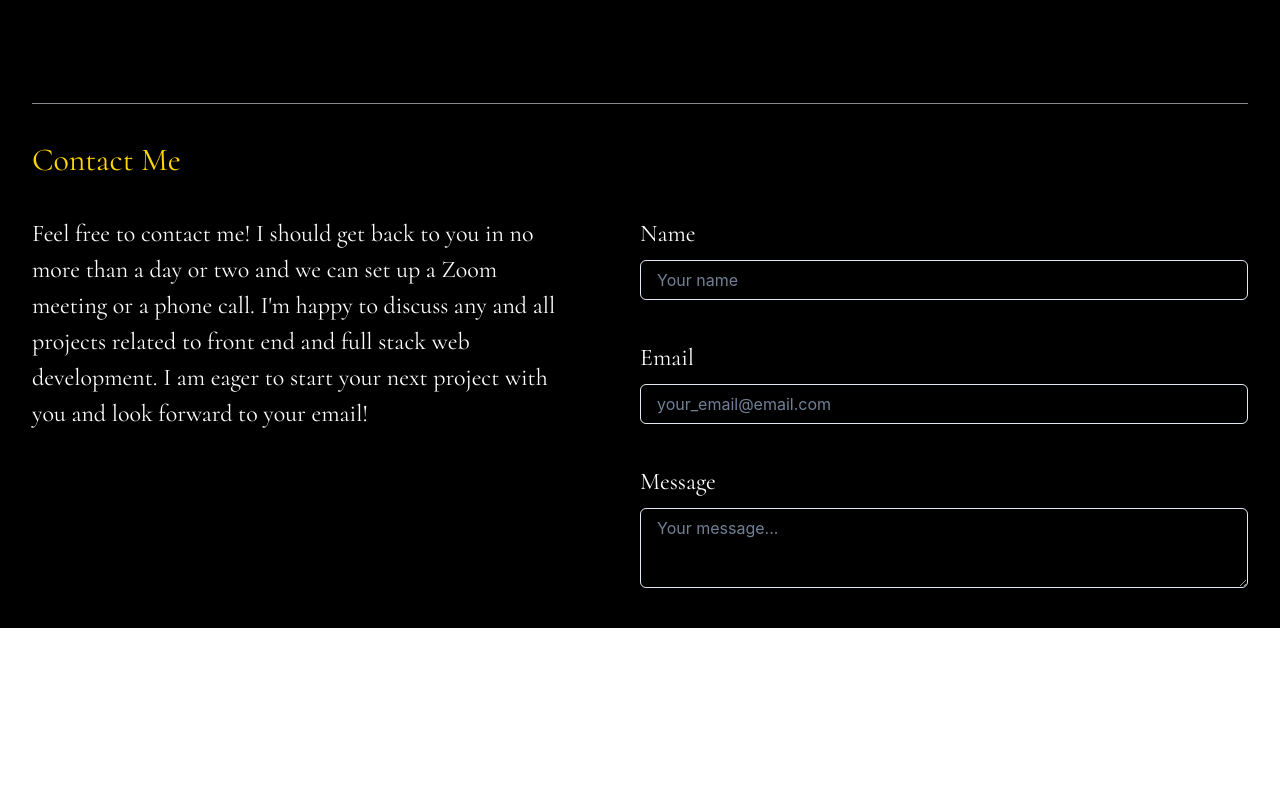
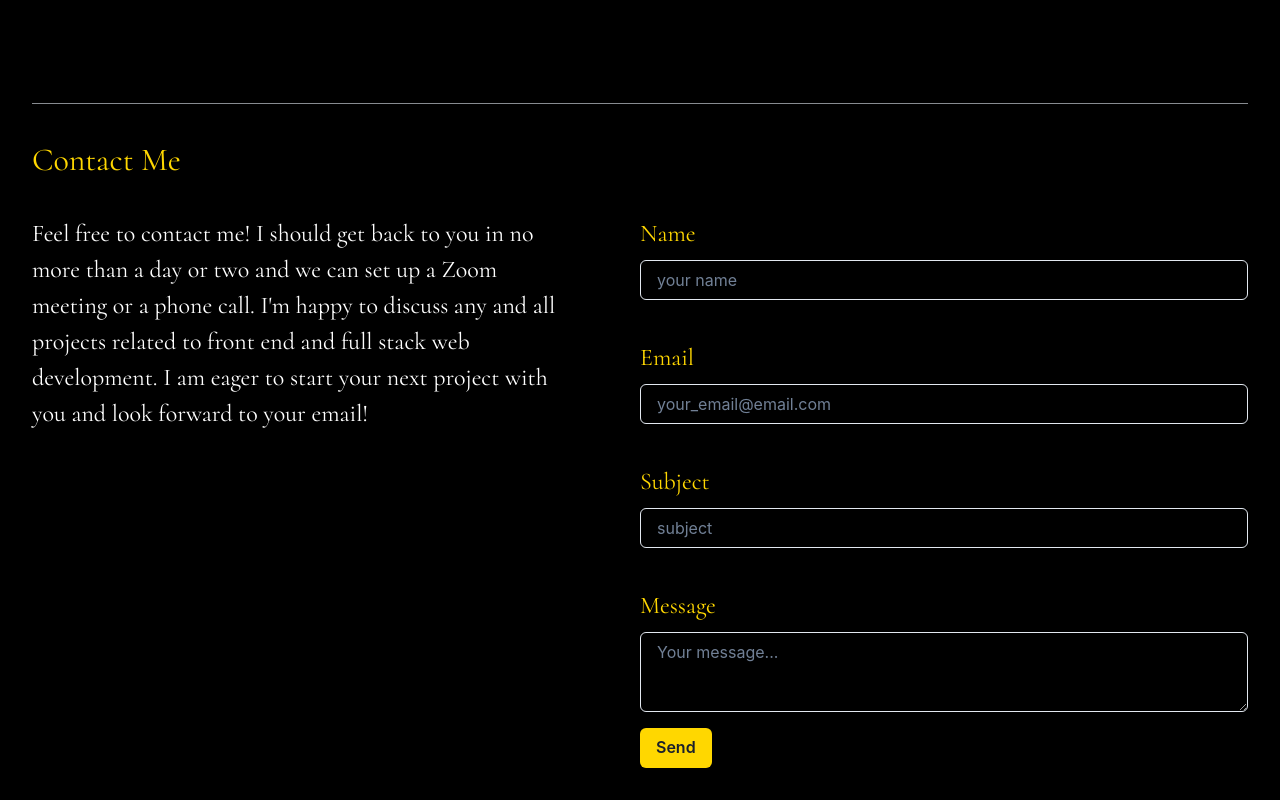
Before and after one commit to SeanLaTour/mysite, a Gatsby site: page / in a window 1280 px wide. Shown: the part 4050-4850 px from the top of the page. Before the commit the page ends 4678 px from the top, so only its background shows below. Built offline with nearby package versions, Linux system fonts and the light colour scheme; Gatsby itself is replaced by a stand-in of ours.

Commit message:
email functionality wired

```diff
--- a/package.json
+++ b/package.json
@@ -9,6 +9,8 @@
     "@chakra-ui/react": "^2.2.4",
     "@emotion/react": "^11.10.0",
     "@emotion/styled": "^11.10.0",
+    "emailjs": "^4.0.1",
+    "emailjs-com": "^3.2.0",
     "framer-motion": "^6.5.1",
     "gatsby": "^4.19.2",
     "gatsby-plugin-create-client-paths": "^4.9.0",
--- a/src/components/home.tsx
+++ b/src/components/home.tsx
@@ -18,10 +18,12 @@ import {
   DiPython,
   DiReact,
 } from "react-icons/di"
+import { BsCheckCircleFill } from "react-icons/bs"
 import Game from "./game/game"
 import { navigate } from "gatsby"
 import profilePic from "../images/IMG_2010.jpg"
 import seaPic from "../images/20191229_164047.jpg"
+import emailjs from "emailjs-com"
 
 interface HomeProps {}
 
@@ -38,12 +40,32 @@ const Home: React.FC<HomeProps> = props => {
   const [currentBST, setCurrentBST] = useState([])
   const [currentBSTNumber, setCurrentBSTNumber] = useState([])
   const [displayPicture, setDisplayPicture] = useState("")
+  const [sentEmail, setSentEmail] = useState(false)
   const renderImage = width => {
     if (width >= 600) {
       setDisplayPicture(seaPic)
     } else {
       setDisplayPicture(profilePic)
     }
+  }
+
+  function sendEmail(e) {
+    e.preventDefault()
+    emailjs
+      .sendForm(
+        "service_7cznn7c",
+        "template_ck8cdf7",
+        e.target,
+        "JwrnauuumQQCCEDkG"
+      )
+      .then(
+        result => {
+          setSentEmail(true)
+        },
+        error => {
+          console.log(error.text)
+        }
+      )
   }
 
   useEffect(() => {
@@ -1058,7 +1080,7 @@ const Home: React.FC<HomeProps> = props => {
                 fontFamily={"Cormorant"}
                 fontSize={"1.5rem"}
                 color={"white"}
-                paddingRight={{base: "0", md: "4rem"}}
+                paddingRight={{ base: "0", md: "4rem" }}
               >
                 Feel free to contact me! I should get back to you in no more
                 than a day or two and we can set up a Zoom meeting or a phone
@@ -1068,26 +1090,28 @@ const Home: React.FC<HomeProps> = props => {
               </Text>
             </Box>
             <Box width={{ base: "100%", md: "48vw" }}>
+              <form className="contact-form" onSubmit={sendEmail}>
                 <Text
                   marginTop={"2rem"}
                   fontFamily={"Cormorant"}
                   fontSize={"1.5rem"}
-                color={"white"}
+                  color={"gold"}
                   marginBottom={".5rem"}
                 >
                   Name
                 </Text>
                 <Input
-                placeholder="Your name"
+                  placeholder="your name"
                   marginBottom={".5rem"}
                   color={"white"}
                   width={"100%"}
+                  name="from_name"
                 />
                 <Text
                   marginTop={"2rem"}
                   fontFamily={"Cormorant"}
                   fontSize={"1.5rem"}
-                color={"white"}
+                  color={"gold"}
                   marginBottom={".5rem"}
                 >
                   Email
@@ -1097,12 +1121,29 @@ const Home: React.FC<HomeProps> = props => {
                   marginBottom={".5rem"}
                   color={"white"}
                   width={"100%"}
+                  name="from_email"
                 />
                 <Text
                   marginTop={"2rem"}
                   fontFamily={"Cormorant"}
                   fontSize={"1.5rem"}
+                  color={"gold"}
+                  marginBottom={".5rem"}
+                >
+                  Subject
+                </Text>
+                <Input
+                  placeholder="subject"
+                  marginBottom={".5rem"}
                   color={"white"}
+                  width={"100%"}
+                  name="message"
+                />
+                <Text
+                  marginTop={"2rem"}
+                  fontFamily={"Cormorant"}
+                  fontSize={"1.5rem"}
+                  color={"gold"}
                   marginBottom={".5rem"}
                 >
                   Message
@@ -1112,7 +1153,25 @@ const Home: React.FC<HomeProps> = props => {
                   marginBottom={".5rem"}
                   color={"white"}
                   width={"100%"}
+                  name="html_message"
                 />
+                <Box
+                  marginTop={".5rem"}
+                  alignItems={"center"}
+                  display={"flex"}
+                  flexDirection={"row"}
+                >
+                  <Button
+                    disabled={sentEmail ? true : false}
+                    backgroundColor={"gold"}
+                    marginRight={"1rem"}
+                    type="submit"
+                  >
+                    {sentEmail ? "Sent!" : "Send"}
+                  </Button>
+                  {sentEmail ? <BsCheckCircleFill color="green" /> : ""}
+                </Box>
+              </form>
             </Box>
           </Box>
         </Box>
```
Also changed, not shown: 1 other file. Lines whose indentation alone changed are shown as unchanged.
